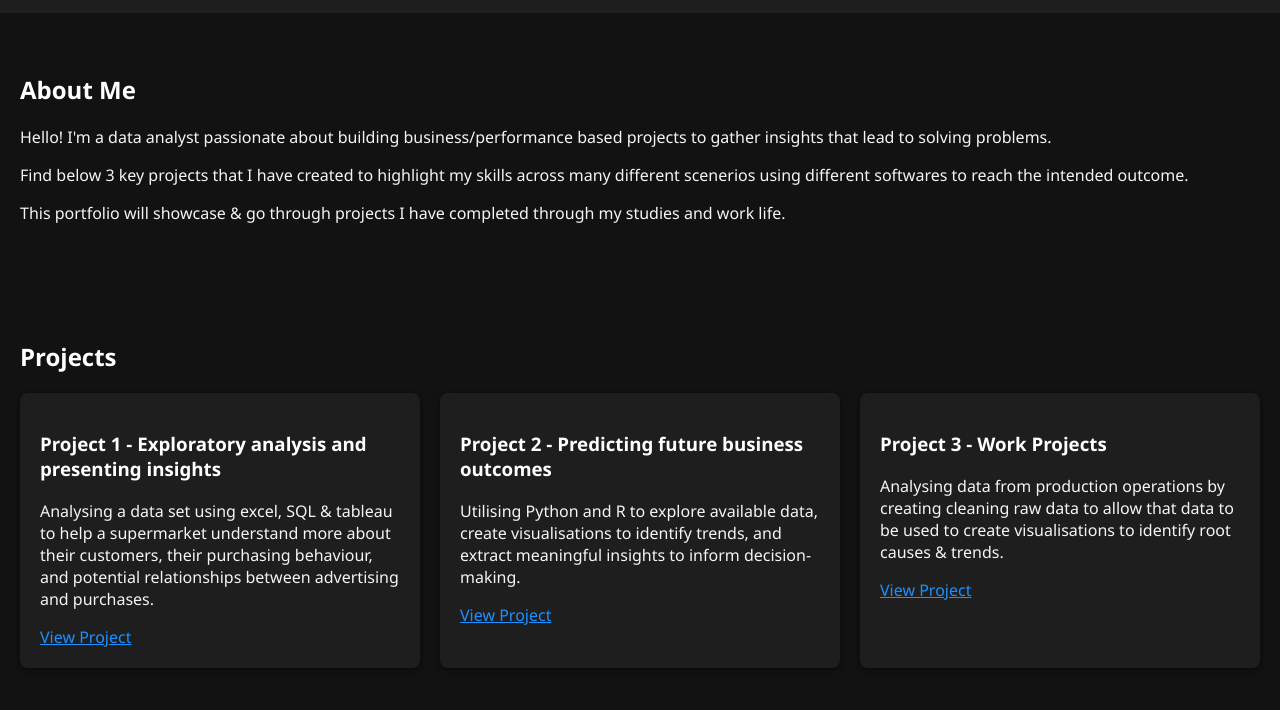
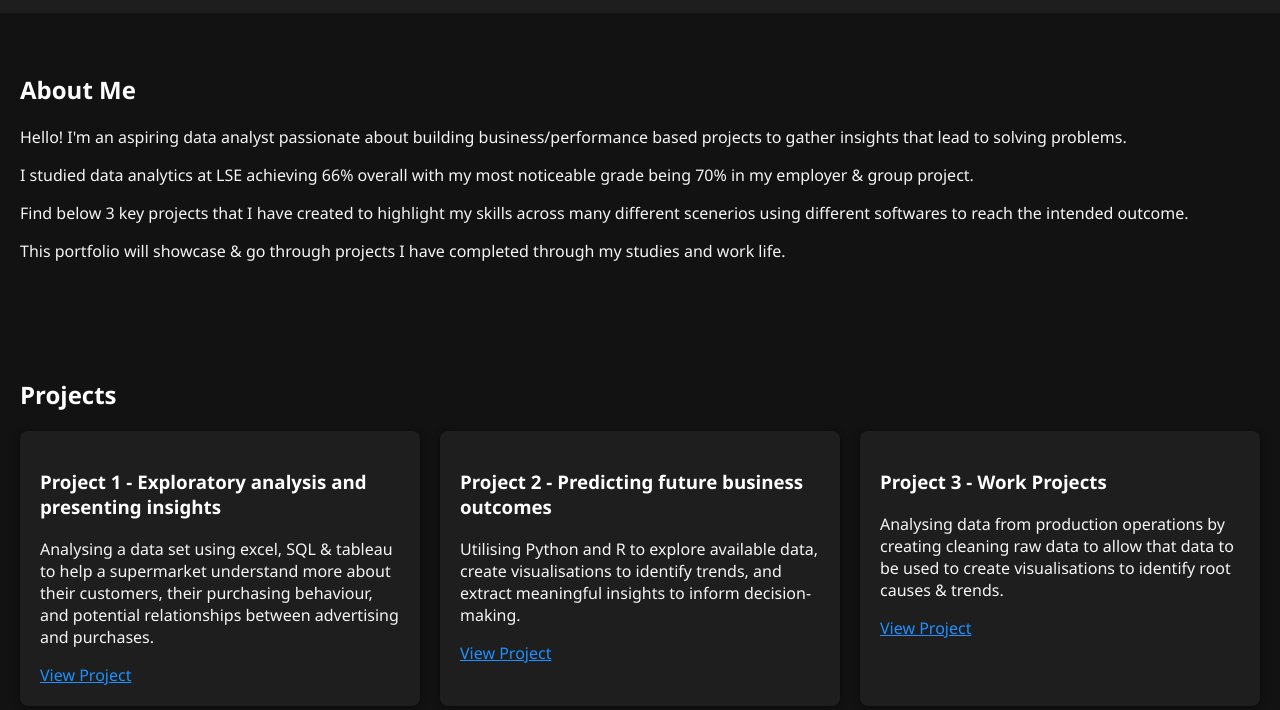
Before and after one commit to dhrumiistry/dhru_portfolio, a plain HTML site: page index.html in a window 1280 px wide. Shown: the part 90-800 px from the top of the page. Drawn offline with Linux system fonts and the light colour scheme.

Commit message:
Update index.html

```diff
--- a/index.html
+++ b/index.html
@@ -14,7 +14,8 @@
   <!-- About Section -->
   <section id="about">
     <h2>About Me</h2>
-    <p>Hello! I'm a data analyst passionate about building business/performance based projects to gather insights that lead to solving problems.</p>
+    <p>Hello! I'm an aspiring data analyst passionate about building business/performance based projects to gather insights that lead to solving problems.</p>
+    <p>I studied data analytics at LSE achieving 66% overall with my most noticeable grade being 70% in my employer & group project.</p>
     <p>Find below 3 key projects that I have created to highlight my skills across many different scenerios using different softwares to reach the intended outcome.</p>
     <p>This portfolio will showcase & go through projects I have completed through my studies and work life.</p>
   </section>
```
